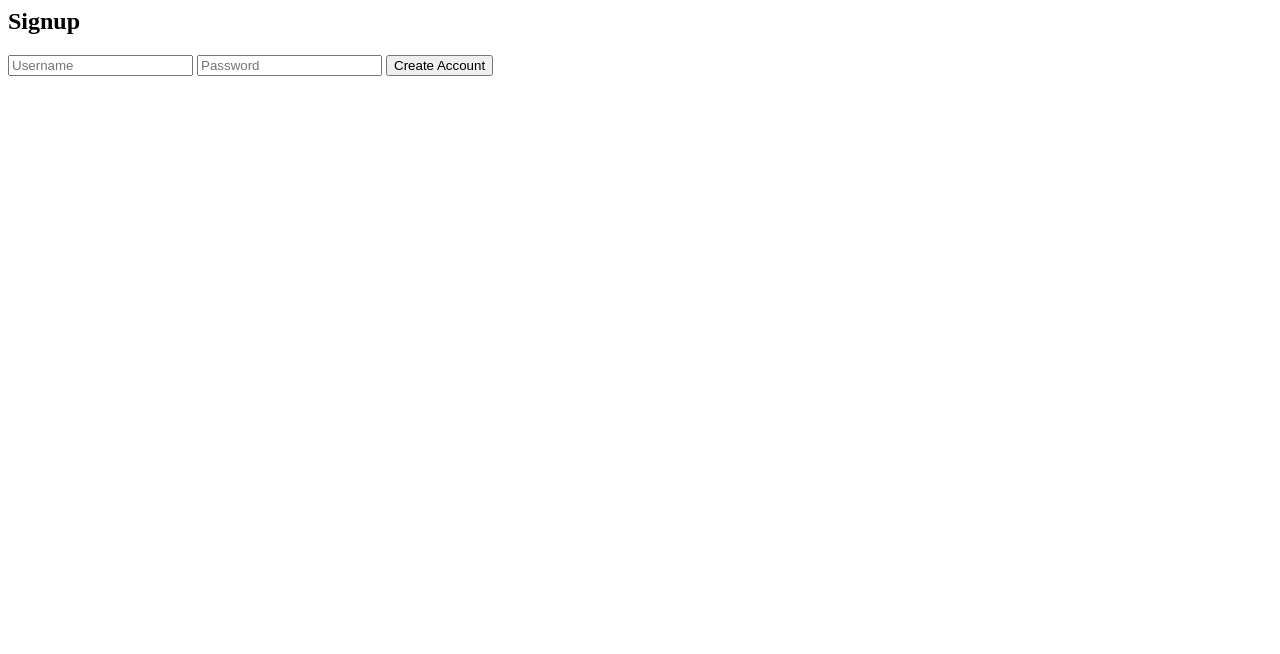
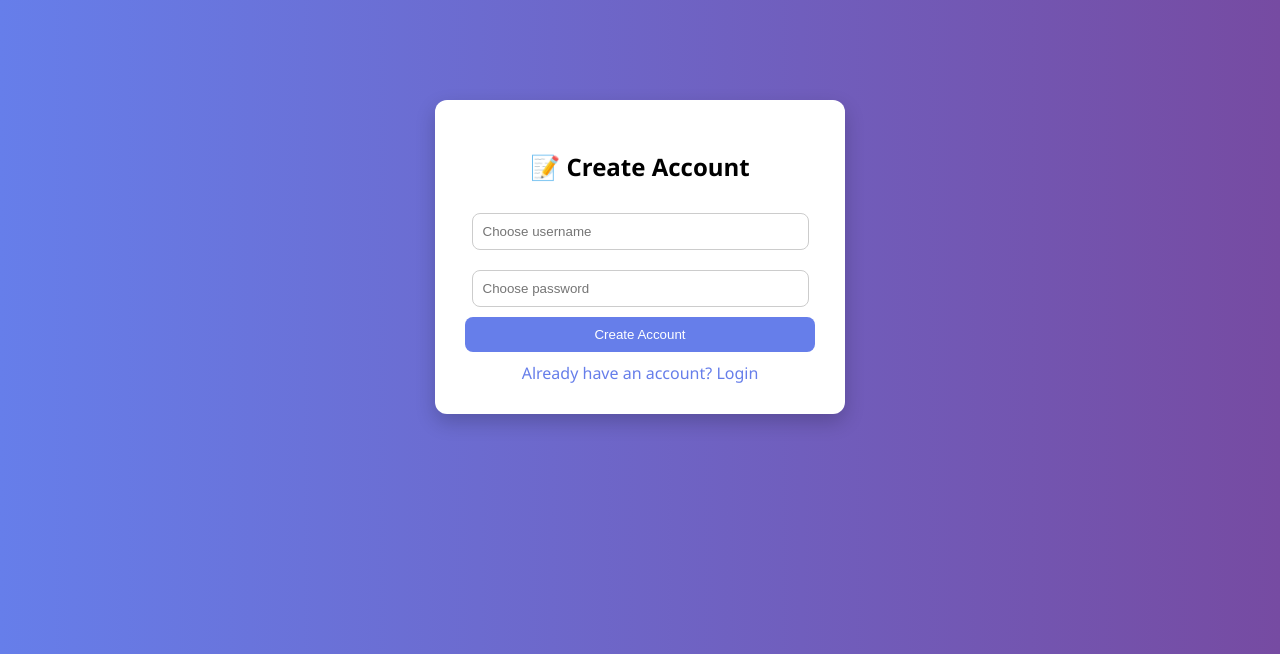
Before and after one commit to HareeshGT/TaskManager, a Flask app: page /signup in a window 1280 px wide. Shown: the top 654 px of the page. Run offline with Flask 3, Linux system fonts and the light colour scheme.

Commit message:
added imporved css

```diff
--- a/static/style.css
+++ b/static/style.css
@@ -85,3 +85,59 @@ h1 {
 .delete {
     color: red;
 }
+
+
+/* 🔐 Auth Pages (Login / Signup) */
+.auth-container {
+    width: 350px;
+    margin: 100px auto;
+    background: white;
+    padding: 30px;
+    border-radius: 12px;
+    box-shadow: 0px 8px 20px rgba(0,0,0,0.2);
+    text-align: center;
+}
+
+.auth-container h2 {
+    margin-bottom: 20px;
+}
+
+/* Inputs */
+.auth-container input {
+    width: 90%;
+    padding: 10px;
+    margin: 10px 0;
+    border-radius: 8px;
+    border: 1px solid #ccc;
+}
+
+/* Button */
+.auth-container button {
+    width: 100%;
+    padding: 10px;
+    border: none;
+    background: #667eea;
+    color: white;
+    border-radius: 8px;
+    cursor: pointer;
+}
+
+.auth-container button:hover {
+    background: #5a67d8;
+}
+
+/* Links */
+.auth-container a {
+    display: block;
+    margin-top: 10px;
+    text-decoration: none;
+    color: #667eea;
+}
+
+/* ✨ Optional: top bar */
+.topbar {
+    display: flex;
+    justify-content: space-between;
+    align-items: center;
+    margin-bottom: 15px;
+}
--- a/templates/signup.html
+++ b/templates/signup.html
@@ -1,6 +1,22 @@
-<form method="POST">
-    <h2>Signup</h2>
-    <input name="username" placeholder="Username" required>
-    <input name="password" type="password" placeholder="Password" required>
-    <button type="submit">Create Account</button>
-</form>
+<!DOCTYPE html>
+<html>
+<head>
+    <title>Signup</title>
+    <link rel="stylesheet" href="/static/style.css">
+</head>
+<body>
+
+<div class="auth-container">
+    <h2>📝 Create Account</h2>
+
+    <form method="POST">
+        <input name="username" placeholder="Choose username" required>
+        <input name="password" type="password" placeholder="Choose password" required>
+        <button type="submit">Create Account</button>
+    </form>
+
+    <a href="/login">Already have an account? Login</a>
+</div>
+
+</body>
+</html>
```
Also changed, not shown: templates/login.html (+22 -7 lines).
